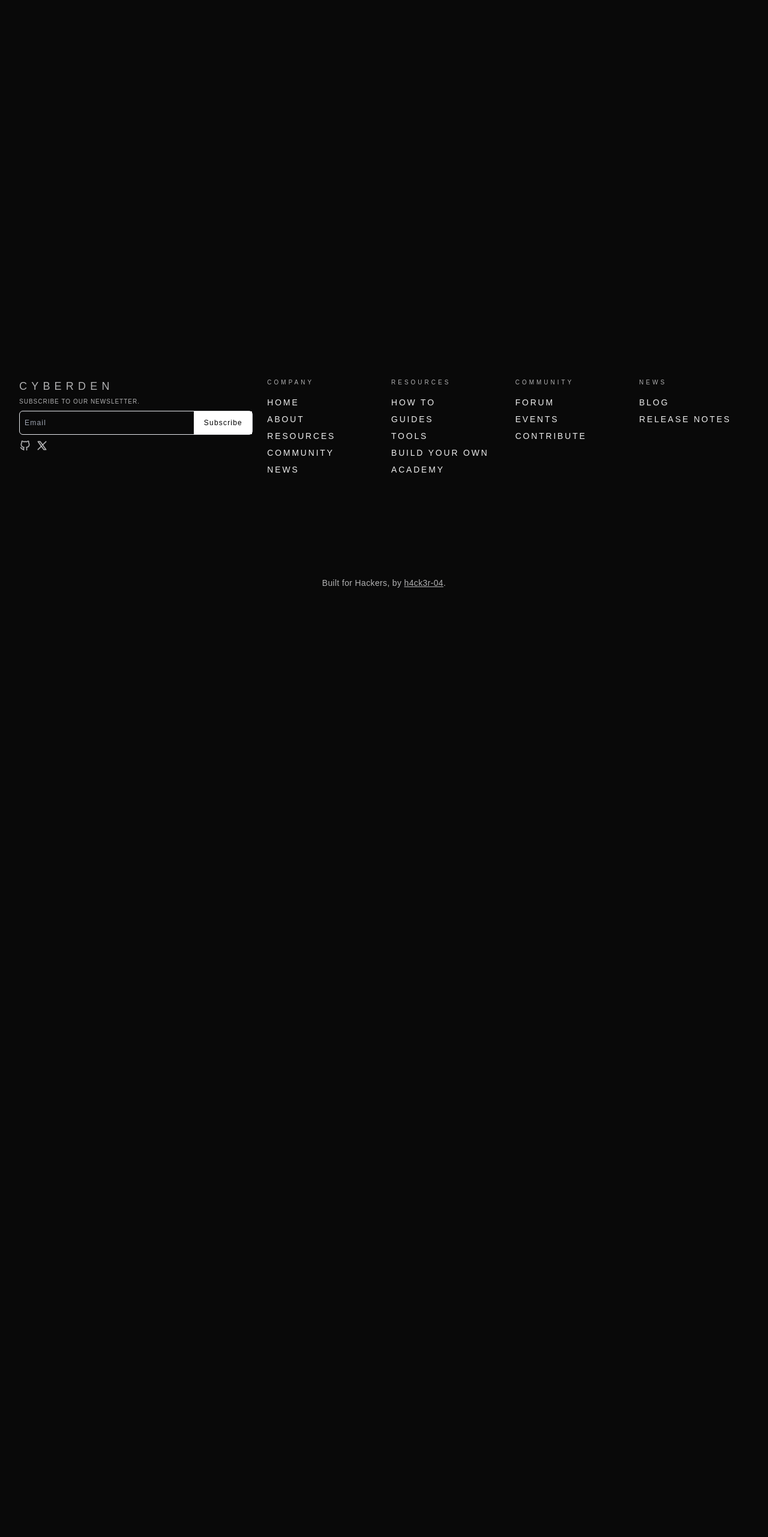
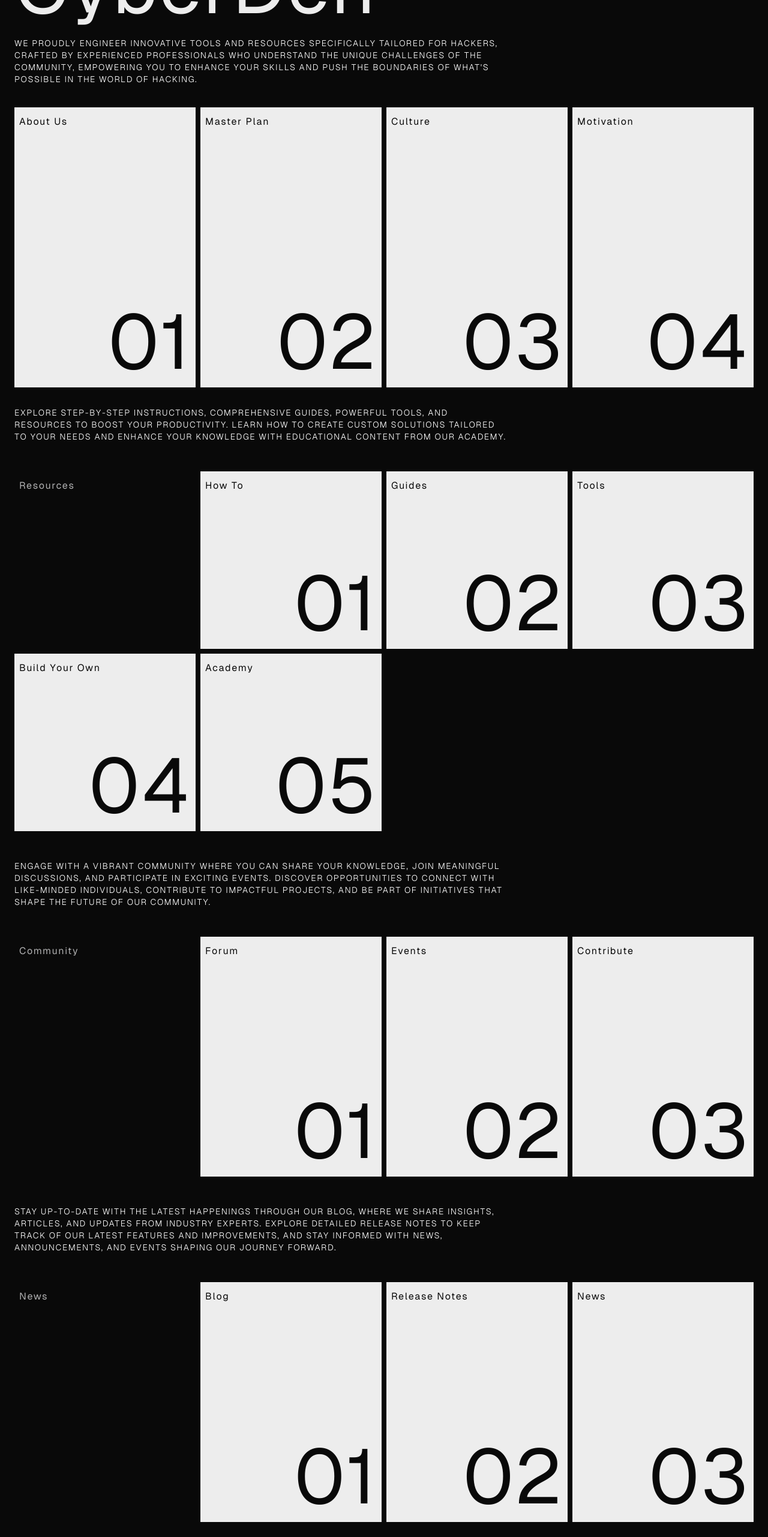
Before and after one commit to h4ck3r-04/cyberden, a Next.js app: page / in a window 1280 px wide. Shown: the part 234-2797 px from the top of the page at 60% size. Before the commit the page ends 1280 px from the top, so only its background shows below. Built offline with nearby package versions, Linux system fonts and the light colour scheme.

Commit message:
updated: navigation links and added: landing page

```diff
--- a/app/page.tsx
+++ b/app/page.tsx
@@ -1,6 +1,82 @@
+import Link from "next/link";
+import navigation from "@/data/navigation";
+
 export default function Home() {
   return (
-    <div className="min-h-screen font-[family-name:var(--font-geist-sans)]">
+    <div className="my-20 font-[family-name:var(--font-geist-sans)] text-gray-50/70 tracking-widest px-4 lg:px-6">
+      <div className="grid grid-rows-12 gap-6 h-screen">
+        <p className="w-2/3 md:w-full text-[10px] md:text-xs font-thin uppercase text-white">Engineered by Hackers, Tailored for Hackers</p>
+        <div className="row-span-1 md:row-span-2">
+          <h1 className="text-5xl md:text-8xl lg:text-9xl text-[#ededed]">CyberDen</h1>
+        </div>
+        <p className="lg:py-4 w-3/4 md:w-2/3 lg:1/2 text-[10px] md:text-sm lg:text-md font-light uppercase text-white row-span-3 lg:row-span-2">We proudly engineer innovative tools and resources specifically tailored for hackers, crafted by experienced professionals who understand the unique challenges of the community, empowering you to enhance your skills and push the boundaries of what&apos;s possible in the world of hacking.</p>
+        <div className="row-span-7 md:row-span-8 grid grid-cols-4 md:grid-cols-8 gap-2">
+          {navigation
+            .find((section) => section.title === "Company")
+            ?.links.map((link, index: number) => {
+              return (
+                <Link key={index} href={link.href} className="col-span-2 bg-[#ededed] text-[#090909] px-2 py-3 flex flex-col justify-between">
+                  <p>{link.title}</p>
+                  <h1 className="text-right text-5xl md:text-7xl lg:text-9xl">0{index + 1}</h1>
+                </Link>
+              )
+            })}
+        </div>
+      </div>
+      <p className="lg:py-4 w-3/4 md:w-2/3 lg:1/2 text-[10px] md:text-sm lg:text-md font-light uppercase text-white my-4">
+        Explore step-by-step instructions, comprehensive guides, powerful tools, and resources to boost your productivity.
+        Learn how to create custom solutions tailored to your needs and enhance your knowledge with educational content
+        from our Academy.
+      </p>
+      <div className="grid grid-cols-2 md:grid-cols-4 lg:grid-cols-8 min-h-[600px] my-4 md:my-6 lg:my-8 gap-2 ">
+        <div className="col-span-2 py-3 px-2">Resources</div>
+        {navigation
+          .find((section) => section.title === "Resources")
+          ?.links.map((link, index: number) => {
+            return (
+              <Link key={index} href={link.href} className="col-span-2 bg-[#ededed] text-[#090909] px-2 py-3 flex flex-col justify-between">
+                <p>{link.title}</p>
+                <h1 className="text-right text-5xl md:text-7xl lg:text-9xl">0{index + 1}</h1>
+              </Link>
+            )
+          })}
+      </div>
+      <p className="lg:py-4 w-3/4 md:w-2/3 lg:1/2 text-[10px] md:text-sm lg:text-md font-light uppercase text-white">
+        Engage with a vibrant community where you can share your knowledge, join meaningful discussions, and participate in exciting events.
+        Discover opportunities to connect with like-minded individuals, contribute to impactful projects, and be part of initiatives that
+        shape the future of our community.
+      </p>
+      <div className="grid grid-cols-2 md:grid-cols-4 lg:grid-cols-8 min-h-[400px] my-4 md:my-6 lg:my-8 gap-2 ">
+        <div className="col-span-2 py-3 px-2">Community</div>
+        {navigation
+          .find((section) => section.title === "Community")
+          ?.links.map((link, index: number) => {
+            return (
+              <Link key={index} href={link.href} className="col-span-2 bg-[#ededed] text-[#090909] px-2 py-3 flex flex-col justify-between">
+                <p>{link.title}</p>
+                <h1 className="text-right text-5xl md:text-7xl lg:text-9xl">0{index + 1}</h1>
+              </Link>
+            )
+          })}
+      </div>
+      <p className="lg:py-4 w-3/4 md:w-2/3 lg:1/2 text-[10px] md:text-sm lg:text-md font-light uppercase text-white">
+        Stay up-to-date with the latest happenings through our blog, where we share insights, articles, and updates from industry experts.
+        Explore detailed release notes to keep track of our latest features and improvements, and stay informed with news, announcements,
+        and events shaping our journey forward.
+      </p>
+      <div className="grid grid-cols-2 md:grid-cols-4 min-h-[400px] my-4 md:my-6 lg:my-8 gap-2 ">
+        <div className="col-span-1 py-3 px-2">News</div>
+        {navigation
+          .find((section) => section.title === "News")
+          ?.links.map((link, index: number) => {
+            return (
+              <Link key={index} href={link.href} className="col-span-1 bg-[#ededed] text-[#090909] px-2 py-3 flex flex-col justify-between">
+                <p>{link.title}</p>
+                <h1 className="text-right text-5xl md:text-7xl lg:text-9xl">0{index + 1}</h1>
+              </Link>
+            )
+          })}
+      </div>
     </div>
   );
 }
--- a/data/navigation.ts
+++ b/data/navigation.ts
@@ -3,31 +3,26 @@ const navigation = [
         title: "Company",
         links: [
             {
-                title: "Home",
-                href: "/",
-                description: "Explore our homepage to learn about our mission and values."
+                title: "About Us",
+                href: "/about",
+                description: "Learn more about our story, mission, and the people behind our vision."
             },
             {
-                title: "About",
-                href: "/about",
-                description: "Learn more about our company, history, and team."
+                title: "Master Plan",
+                href: "/master-plan",
+                description: "Discover our roadmap and the strategic goals we aim to achieve."
             },
             {
-                title: "Resources",
-                href: "/resources",
-                description: "Access our curated resources and tools for your needs."
+                title: "Culture",
+                href: "/culture",
+                description: "Understand our values, work culture, and what drives our team."
             },
             {
-                title: "Community",
-                href: "/community",
-                description: "Engage with our vibrant community of users and contributors."
+                title: "Motivation",
+                href: "/motivation",
+                description: "Explore the inspiration and passion that fuel our journey."
             },
-            {
-                title: "News",
-                href: "/news",
-                description: "Stay up-to-date with the latest company announcements and updates."
-            },
-        ],
+        ]
     },
     {
         title: "Resources",
@@ -92,8 +87,14 @@ const navigation = [
                 href: "/release-notes",
                 description: "View detailed updates and changes in our latest releases."
             },
+            {
+                title: "News",
+                href: "/news",
+                description: "Stay informed with the latest updates, announcements, and events."
+            },
         ],
-    },
+    }
+
 ];
 
 export default navigation;
```
